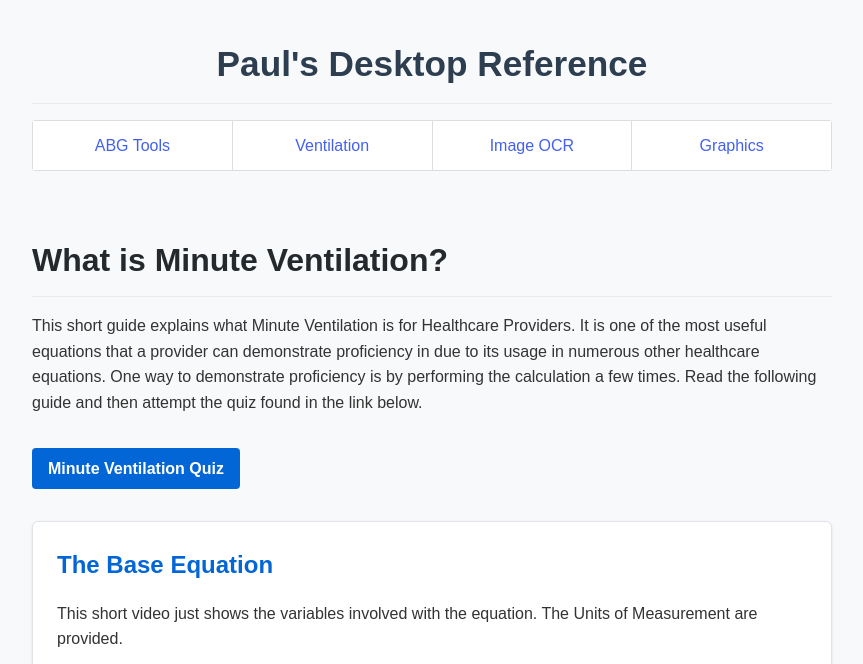
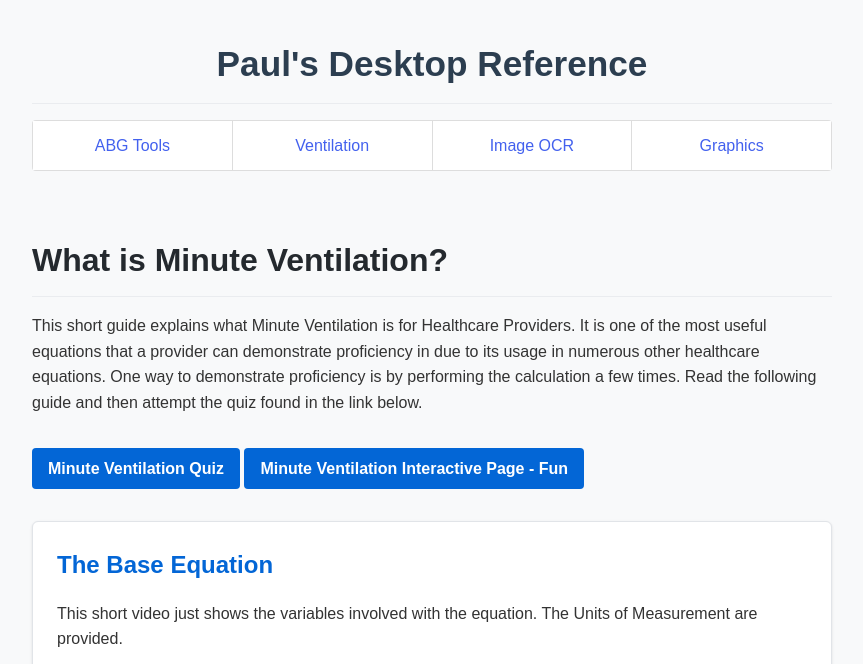
Before and after one commit to ZBZFirst/info, a Jekyll site: the page built from MinuteVentilationExplained.md, in a window 1280 px wide and 900 px high, cut to the strip 0-664 px from the top of the window. Shown: the whole strip, without its empty margins (208-1071 px from the left). Built offline with Jekyll 4.4.1, drawn with Linux system fonts in a browser that asks for light colours.

Commit message:
Update MinuteVentilationExplained.md

```diff
--- a/MinuteVentilationExplained.md
+++ b/MinuteVentilationExplained.md
@@ -8,6 +8,7 @@ title: "What Is Minute Ventilation?"
 <p>This short guide explains what Minute Ventilation is for Healthcare Providers. It is one of the most useful equations that a provider can demonstrate proficiency in due to its usage in numerous other healthcare equations. One way to demonstrate proficiency is by performing the calculation a few times. Read the following guide and then attempt the quiz found in the link below.</p>
 
 <a href="testquiz.html" class="quiz-link" title="Test Minute Ventilation Quiz">Minute Ventilation Quiz</a>
+<a href="MVInteractive.html" class="quiz-link" title="Interactive Worksheet">Minute Ventilation Interactive Page - Fun</a>
 
 <div class="resource-card">
     <h2>The Base Equation</h2>
```
